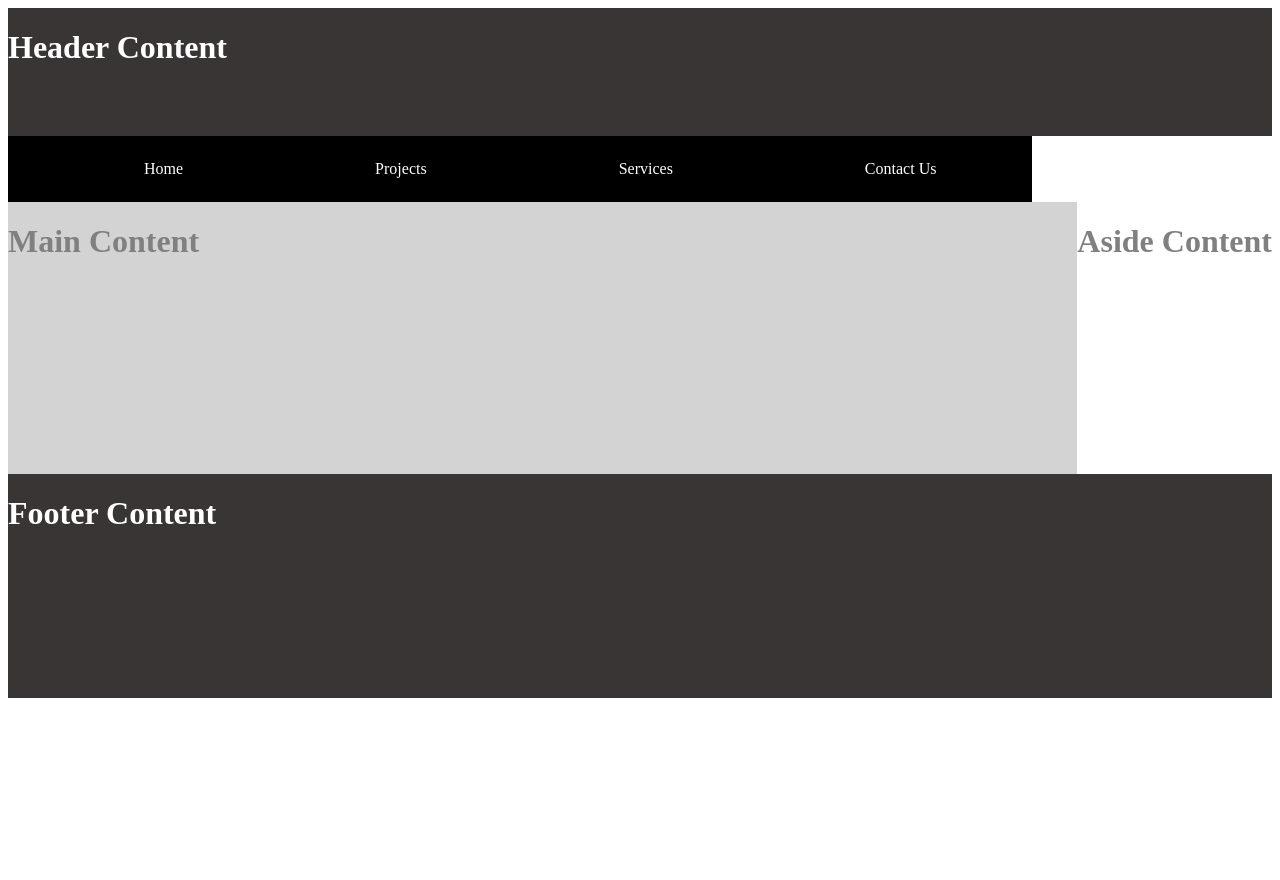
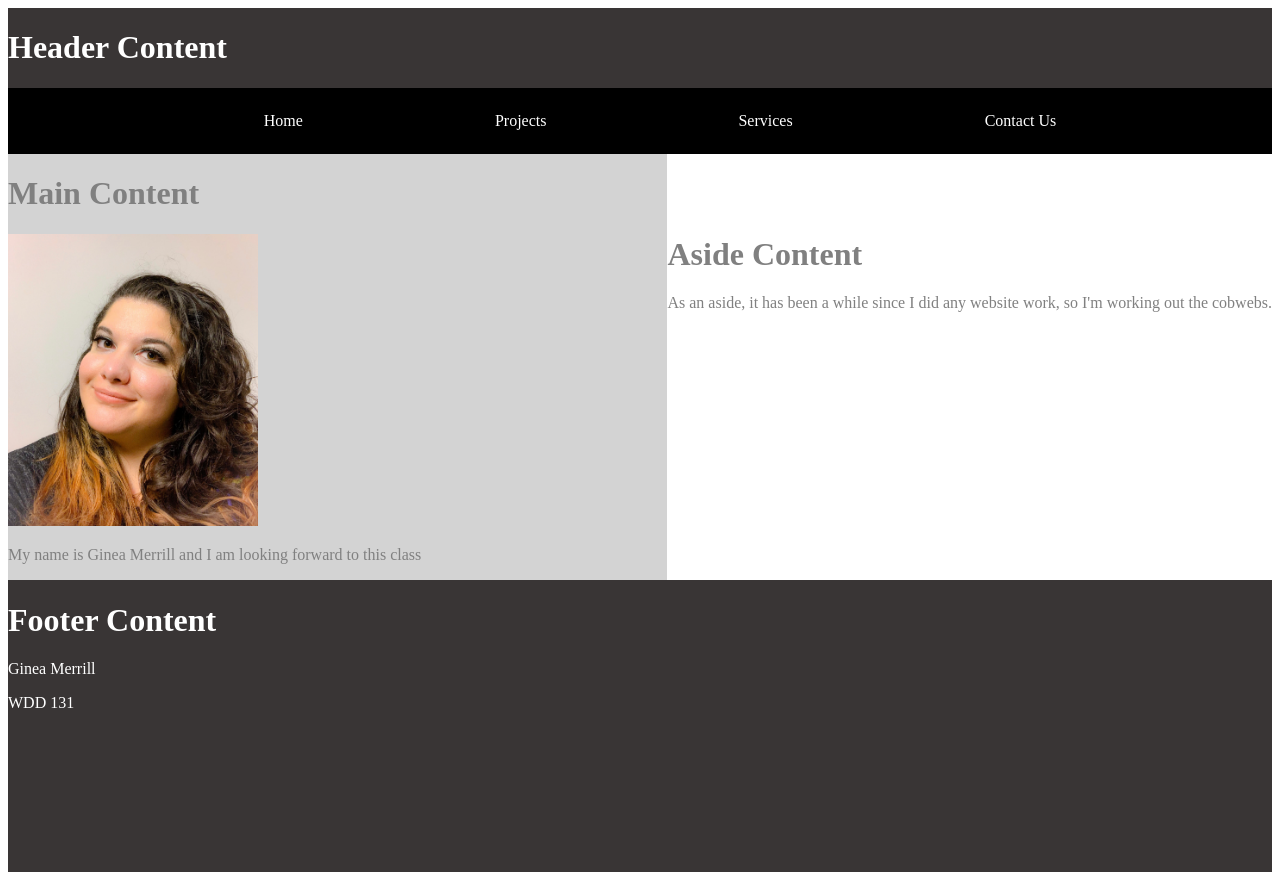
Before and after one commit to gineakanoe/wdd131, a plain HTML site: page week01/basic-layout.html in a window 1280 px wide. Before the commit the page ends 800 px from the top, so only its background shows below. Drawn offline with Linux system fonts and the light colour scheme.

Commit message:
added an image and some text

```diff
--- a/week01/basic-layout.html
+++ b/week01/basic-layout.html
@@ -3,15 +3,13 @@
 <head>
     <meta charset="UTF-8">
     <meta name="viewport" content="width=device-width, initial-scale=1.0">
-    <title>Basic Layout</title>
+    <title>Ginea Merrill | WDD131</title>
     <link rel="Stylesheet" type="text/css" href="styles/layout.css" />
 </head>
 <body>
     <div class="parent">
         <header class="header">
             <h1>Header Content</h1>
-        </header>
-
             <nav>
                 <ul class="navigation">
                     <li><a href="#" title="Home">Home</a></li>
@@ -20,17 +18,23 @@
                     <li><a href="#" title="Contact Us">Contact Us</a></li>
                 </ul>
             </nav>
+        </header>
 
         <main class="main1">
             <h1>Main Content</h1>
+            <img src="images/MeInOctober2021.jpg" alt="picture of me" width="250">
+            <p>My name is Ginea Merrill and I am looking forward to this class</p>
         </main>
 
         <main class="main2">
             <h1>Aside Content</h1>
+            <p>As an aside, it has been a while since I did any website work, so I'm working out the cobwebs.</p>
         </main>
 
         <footer class="footer">
             <h1>Footer Content</h1>
+            <p>Ginea Merrill</p>
+            <p>WDD 131</p>
         </footer>
     </div>
 </body>
--- a/week01/styles/layout.css
+++ b/week01/styles/layout.css
@@ -4,7 +4,6 @@
 }
 
 .header {
-    padding-bottom: 3rem;
     grid-column: 1/4;
     background-color: rgb(57, 53, 53);
     color: white;
@@ -32,7 +31,7 @@ a {
     grid-column: 1/3;
     background-color: lightgray;
     color: gray;
-    padding-bottom: 12rem;
+
 }
 
 .main2 {
```
Also changed, not shown: week01/images/MeInOctober2021.jpg (added). Lines whose indentation alone changed are shown as unchanged.
